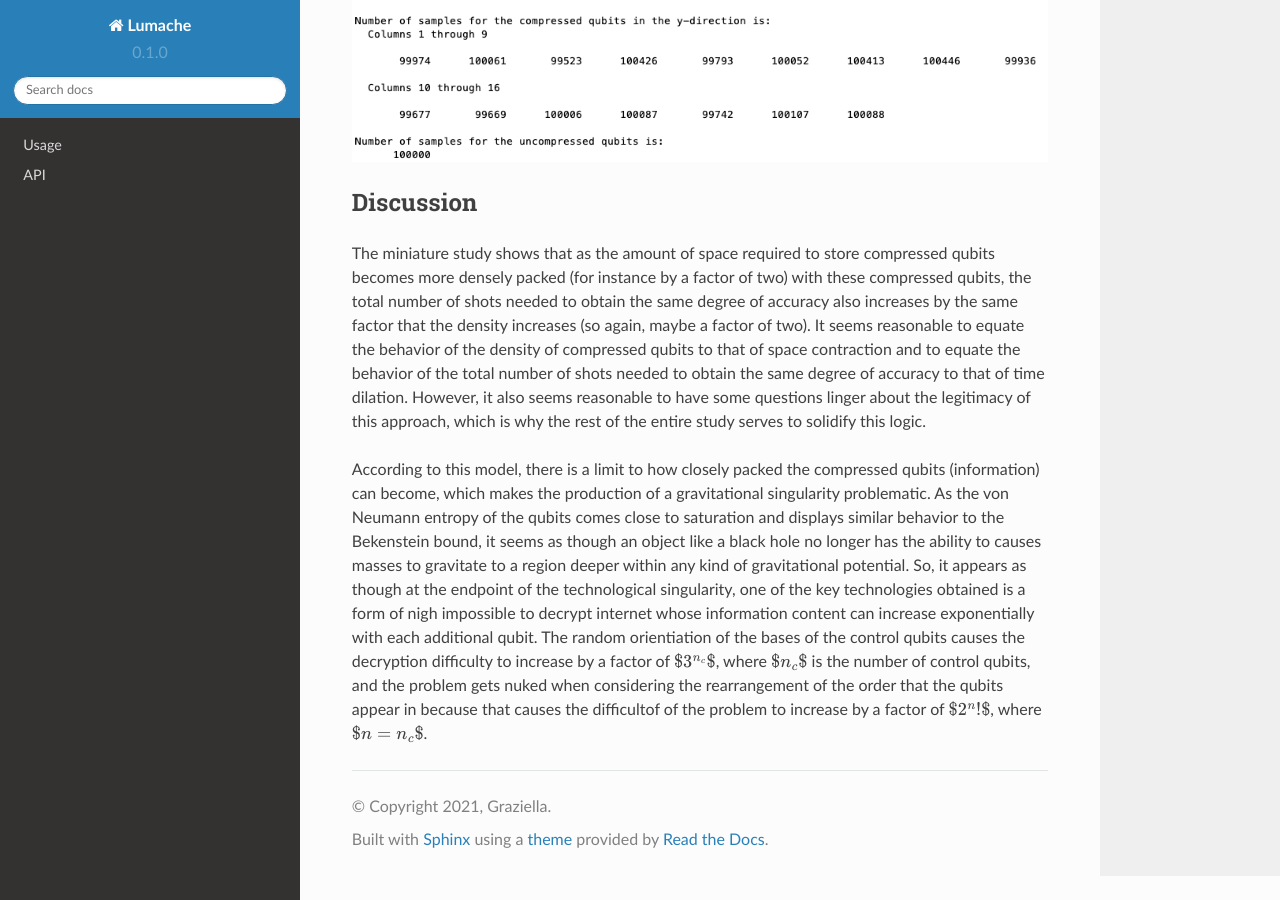
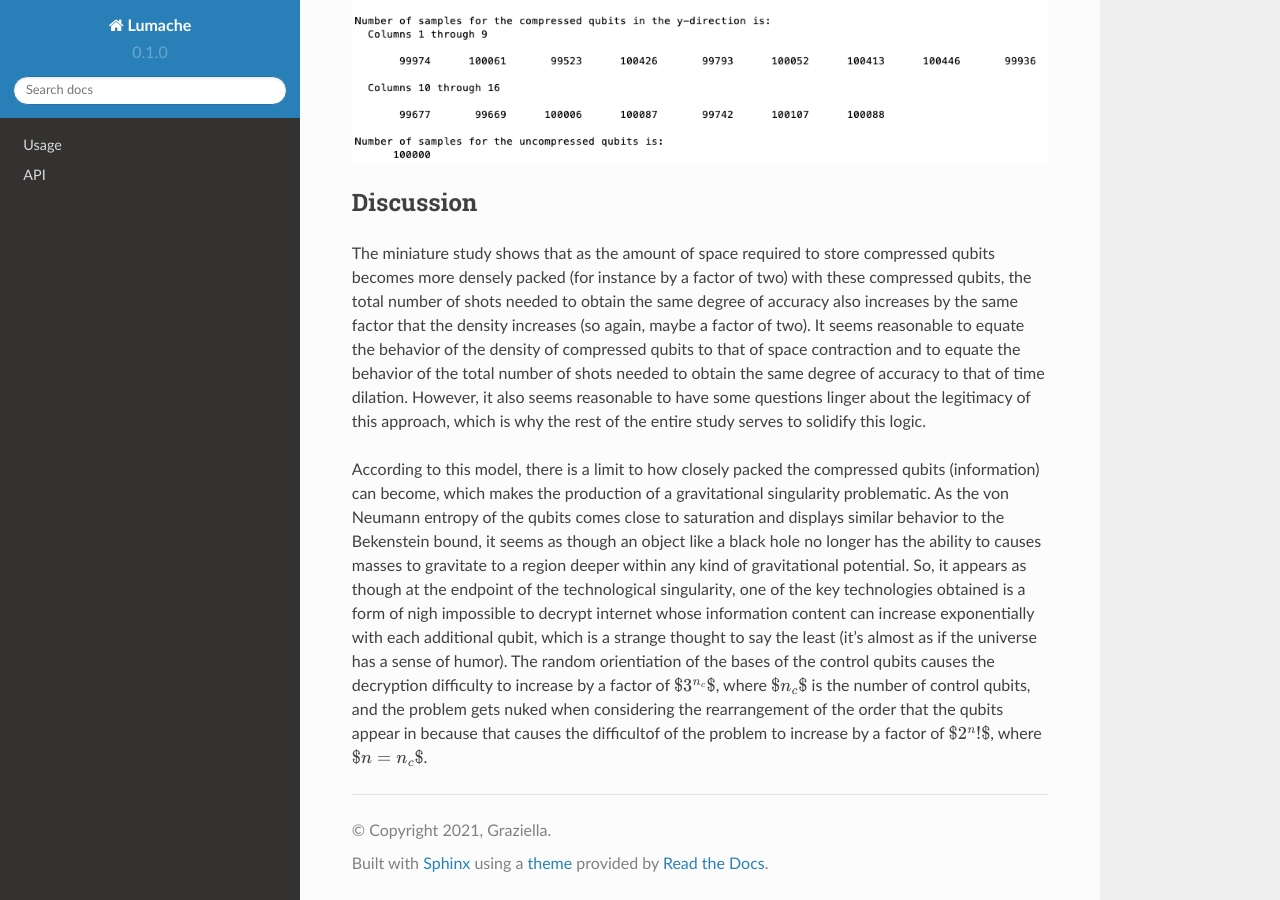
Before and after one commit to htim327/QuantumGravity, a Sphinx documentation site: the page built from docs/source/PreliminaryMotiviations.rst, in a window 1280 px wide and 900 px high, scrolled down 9558 px. Built offline with Sphinx 7.4.7 and the Read the Docs theme 2.0.0, drawn with Linux system fonts in a browser that asks for light colours.

Commit message:
Update PreliminaryMotiviations.rst

```diff
--- a/docs/source/PreliminaryMotiviations.rst
+++ b/docs/source/PreliminaryMotiviations.rst
@@ -384,4 +384,4 @@ Discussion
 
 The miniature study shows that as the amount of space required to store compressed qubits becomes more densely packed (for instance by a factor of two) with these compressed qubits, the total number of shots needed to obtain the same degree of accuracy also increases by the same factor that the density increases (so again, maybe a factor of two). It seems reasonable to equate the behavior of the density of compressed qubits to that of space contraction and to equate the behavior of the total number of shots needed to obtain the same degree of accuracy to that of time dilation. However, it also seems reasonable to have some questions linger about the legitimacy of this approach, which is why the rest of the entire study serves to solidify this logic.
 
-According to this model, there is a limit to how closely packed the compressed qubits (information) can become, which makes the production of a gravitational singularity problematic. As the von Neumann entropy of the qubits comes close to saturation and displays similar behavior to the Bekenstein bound, it seems as though an object like a black hole no longer has the ability to causes masses to gravitate to a region deeper within any kind of gravitational potential. So, it appears as though at the endpoint of the technological singularity, one of the key technologies obtained is a form of nigh impossible to decrypt internet whose information content can increase exponentially with each additional qubit. The random orientiation of the bases of the control qubits causes the decryption difficulty to increase by a factor of :math:`$3^{n_c}$`, where :math:`$n_c$` is the number of control qubits, and the problem gets nuked when considering the rearrangement of the order that the qubits appear in because that causes the difficultof of the problem to increase by a factor of :math:`$2^n!$`, where :math:`$n=n_c$`.
+According to this model, there is a limit to how closely packed the compressed qubits (information) can become, which makes the production of a gravitational singularity problematic. As the von Neumann entropy of the qubits comes close to saturation and displays similar behavior to the Bekenstein bound, it seems as though an object like a black hole no longer has the ability to causes masses to gravitate to a region deeper within any kind of gravitational potential. So, it appears as though at the endpoint of the technological singularity, one of the key technologies obtained is a form of nigh impossible to decrypt internet whose information content can increase exponentially with each additional qubit, which is a strange thought to say the least (it's almost as if the universe has a sense of humor). The random orientiation of the bases of the control qubits causes the decryption difficulty to increase by a factor of :math:`$3^{n_c}$`, where :math:`$n_c$` is the number of control qubits, and the problem gets nuked when considering the rearrangement of the order that the qubits appear in because that causes the difficultof of the problem to increase by a factor of :math:`$2^n!$`, where :math:`$n=n_c$`.
```
